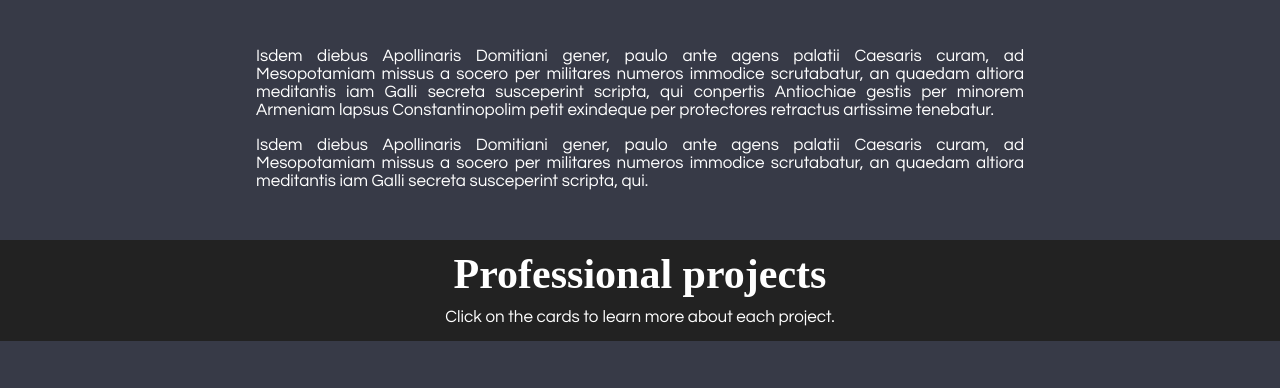
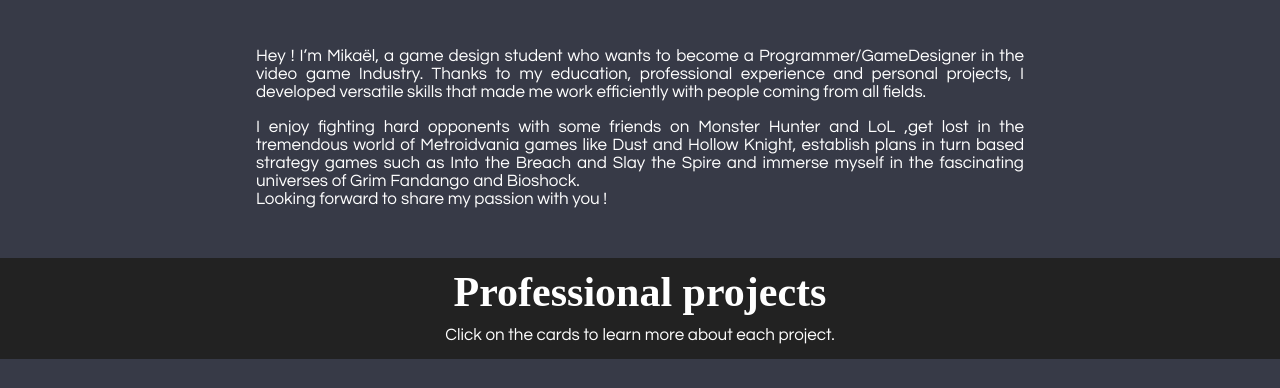
Before and after one commit to Fallen2/PORTFOLIO_FRUCTUOSO_MIKAEL, a website: page pages/index.html in a window 1280 px wide. Shown: the part 679-1067 px from the top of the page. Drawn offline with Linux system fonts and the light colour scheme.

Commit message:
aboutText

```diff
--- a/pages/index.html
+++ b/pages/index.html
@@ -40,10 +40,12 @@
             </div>
             <div class="section-content">
                 <p class="content">
-                    Isdem diebus Apollinaris Domitiani gener, paulo ante agens palatii Caesaris curam, ad Mesopotamiam missus a socero per militares numeros immodice scrutabatur, an quaedam altiora meditantis iam Galli secreta susceperint scripta, qui conpertis Antiochiae gestis per minorem Armeniam lapsus Constantinopolim petit exindeque per protectores retractus artissime tenebatur.
+                    Hey ! I’m Mikaël, a game design student who wants to become a Programmer/GameDesigner in the video game Industry. Thanks to my education, professional experience and personal projects, I developed versatile skills that made me work efficiently with people coming from all fields.
                 </p>
                 <p class="content">
-                    Isdem diebus Apollinaris Domitiani gener, paulo ante agens palatii Caesaris curam, ad Mesopotamiam missus a socero per militares numeros immodice scrutabatur, an quaedam altiora meditantis iam Galli secreta susceperint scripta, qui.
+                    I enjoy fighting hard opponents with some friends on Monster Hunter and LoL ,get lost in the tremendous world of Metroidvania games like Dust and Hollow Knight, establish plans in turn based strategy games such as Into the Breach and Slay the Spire and immerse myself in the fascinating universes of Grim Fandango and Bioshock.
+                </br>
+                    Looking forward to share my passion with you !
                 </p>
             </div>
         </div>
```
